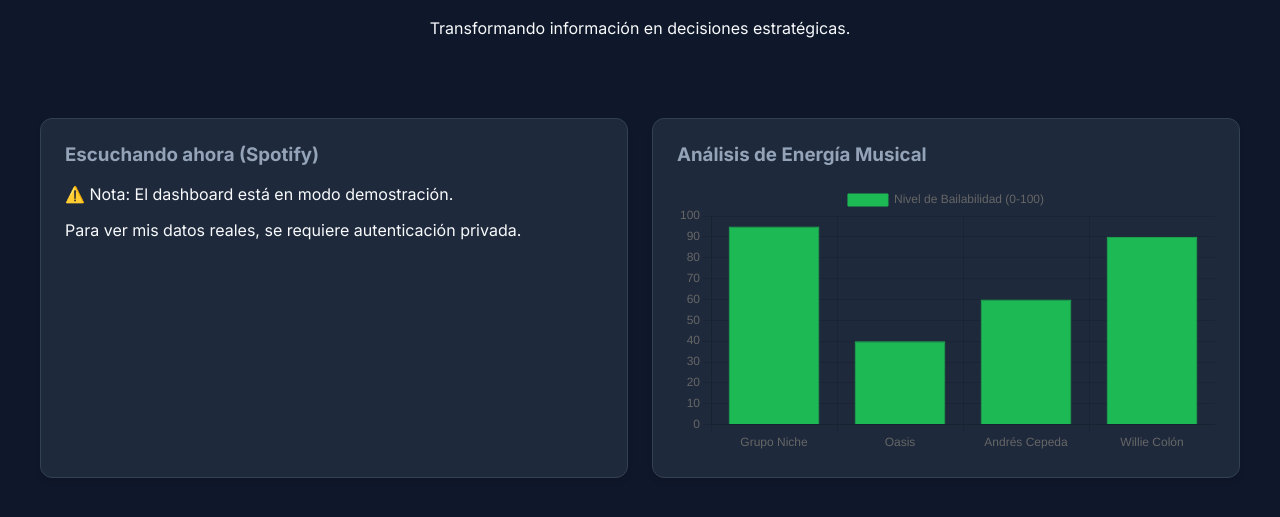
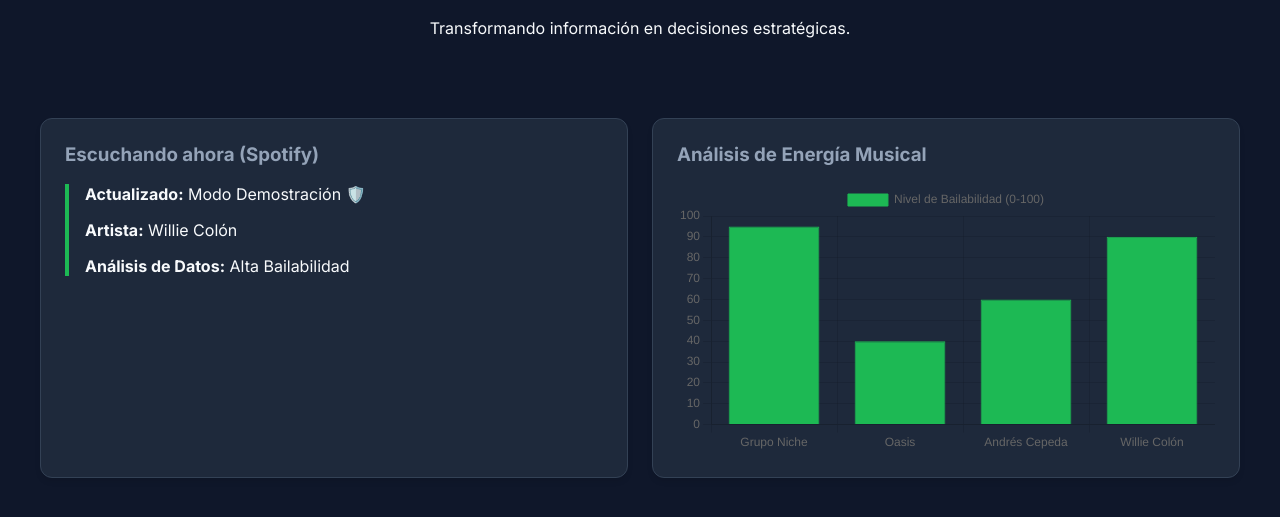
Before and after one commit to Davens18/portfolio-data-analyst, a plain HTML site: page index.html in a window 1280 px wide. Shown: the part 237-754 px from the top of the page. Drawn offline with nearby package versions, Linux system fonts and the light colour scheme; no server answers.

Commit message:
feat: implementar modo demo y estados de carga

```diff
--- a/css/style.css
+++ b/css/style.css
@@ -40,3 +40,21 @@ body {
 
 h1 { font-size: 3rem; color: var(--primary-color); }
 h3 { margin-top: 0; color: #94a3b8; }
+
+.loading {
+    color: var(--primary-color);
+    font-style: italic;
+    animation: blink 1s infinite;
+}
+
+.api-data {
+    border-left: 4px solid var(--primary-color);
+    padding-left: 1rem;
+    margin-top: 1rem;
+}
+
+@keyframes blink {
+    0% { opacity: 1; }
+    50% { opacity: 0.5; }
+    100% { opacity: 1; }
+}
--- a/js/app.js
+++ b/js/app.js
@@ -30,34 +30,40 @@ function renderChart() {
 async function obtenerDatos() {
     const contenedor = document.getElementById('spotify-content');
 
+    // 1. Estado de Carga (User Experience)
+    contenedor.innerHTML = "<p class='loading'>Buscando datos en la API...</p>";
+
     try {
-        // Simulamos la llamada a la API
-        const respuesta = await fetch('https://api.spotify.com/v1/me/player/currently-playing', {
-            headers: { 'Authorization': 'Bearer ' + 'TU_TOKEN_TEMPORAL' }
-        });
+        // Simulamos una demora de red (Promesa)
+        await new Promise(resolve => setTimeout(resolve, 1500));
 
-        // Manejo de errores basado en el Status Code
-        if (respuesta.status === 401) {
-            throw new Error("Token expirado o no autorizado");
-        } else if (respuesta.status === 204) {
-            contenedor.innerHTML = "<p>Actualmente no estoy escuchando música. 😴</p>";
-            renderChart(); // Mostramos el gráfico con datos históricos
-            return;
+        // En un entorno real con servidor, aquí iría el fetch.
+        // Como es un sitio estático, manejamos un "Fallback" (Plan B)
+        const modoDemo = true;
+
+        if (modoDemo) {
+            // Datos de ejemplo que demuestran tu gusto musical y capacidad de análisis
+            const datosSimulados = {
+                cancion: "Idilio",
+                artista: "Willie Colón",
+                bpm: 125,
+                analisis: "Alta Bailabilidad"
+            };
+
+            contenedor.innerHTML = `
+                <div class="api-data">
+                    <p><strong>Actualizado:</strong> Modo Demostración 🛡️</p>
+                    <p><strong>Artista:</strong> ${datosSimulados.artista}</p>
+                    <p><strong>Análisis de Datos:</strong> ${datosSimulados.analisis}</p>
+                </div>
+            `;
+
+            // Renderizamos el gráfico con los datos que procesamos
+            renderChart();
         }
 
-        const datos = await respuesta.json();
-        // ... procesar datos reales aquí
-
     } catch (error) {
-        console.error("Error detectado:", error);
-        // Feedback visual para el usuario (Mejor práctica)
-        contenedor.innerHTML = `
-            <div class="error-msg">
-                <p>⚠️ Nota: El dashboard está en modo demostración.</p>
-                <p>Para ver mis datos reales, se requiere autenticación privada.</p>
-            </div>
-        `;
-        renderChart();
+        contenedor.innerHTML = "<p>Error al conectar con el servidor de datos.</p>";
     }
 }
 
```
